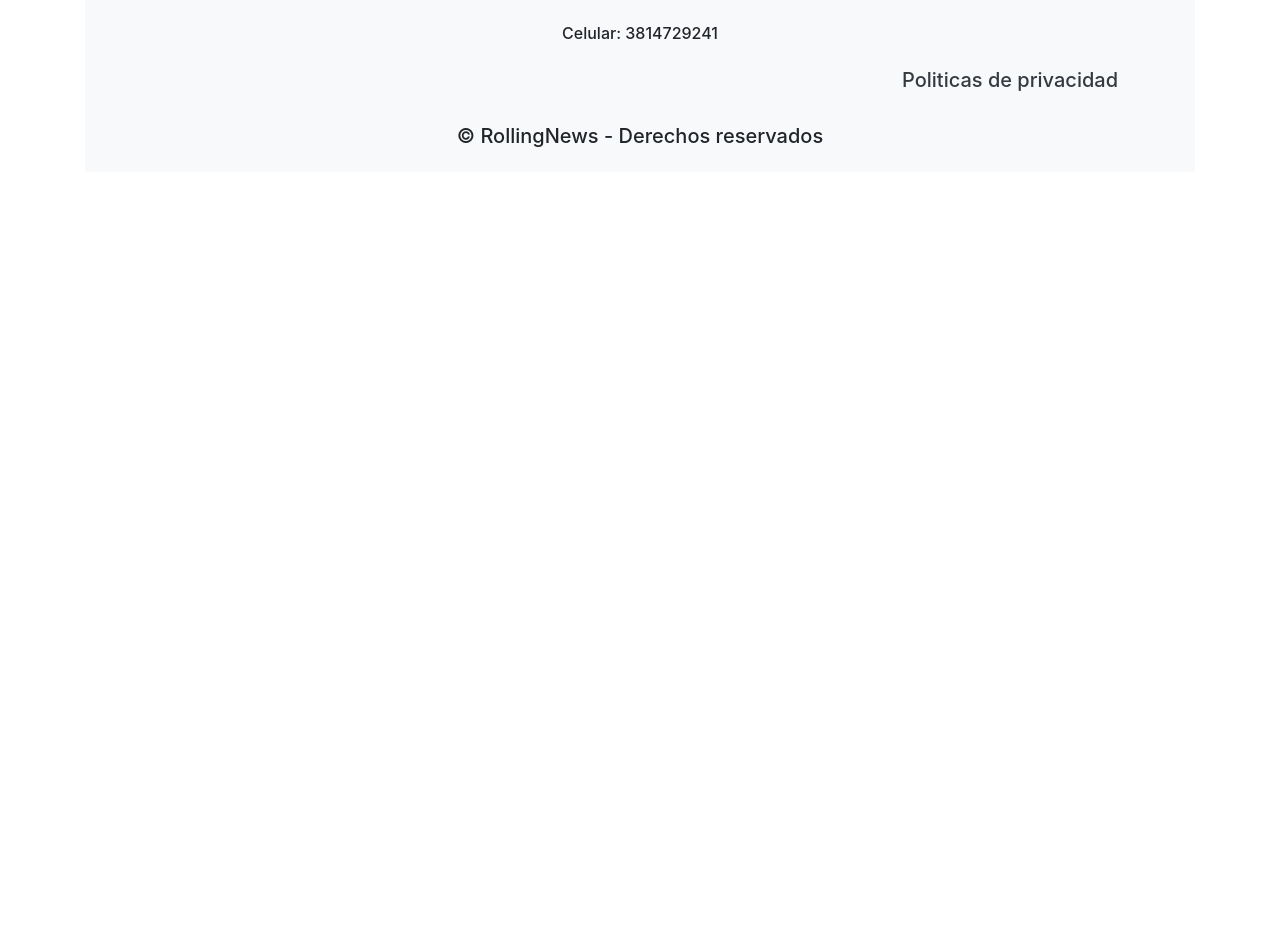
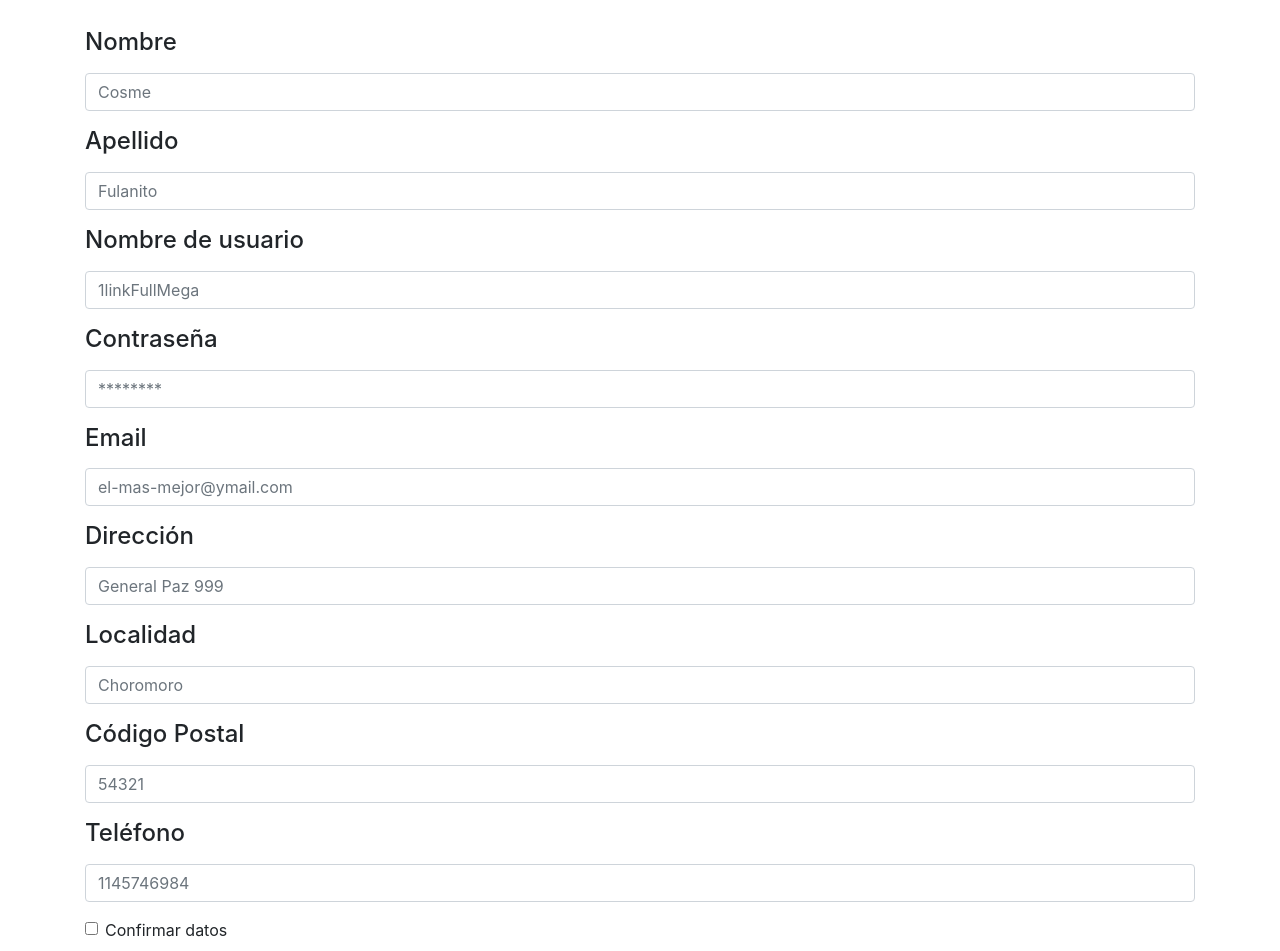
Before and after one commit to casasfranco/RollingNewsApp, a React (Create React App) app: page /admin in a window 1280 px wide. Shown: the part 2881-3832 px from the top of the page. Before the commit the page ends 3061 px from the top, so only its background shows below. Built offline with nearby package versions, Linux system fonts and the light colour scheme; no server answers; grey boxes are pictures that could not be loaded.

Commit message:
Se maqueto el formulario de registro y se empezó con la validacion de los campos

```diff
--- a/src/App.js
+++ b/src/App.js
@@ -8,6 +8,7 @@ import Navegacion from "./components/common/Navegacion";
 import Categoria from "./components/common/Administrador/Categorias/Categoria";
 import FormCat from "./components/common/Administrador/Categorias/FormCat";
 import Bienvenida from "./components/common/Administrador/Admin/Bienvenida";
+import Registro from "./components/common/Administrador/Usuario/Registro";
 function App() {
   return (
     <div>
@@ -44,6 +45,8 @@ function App() {
         ></Route>
 
         <Principal></Principal>
+        <Registro></Registro>
+
 
         <Footer></Footer>
       </Router>
--- /dev/null
+++ b/src/components/common/Administrador/Usuario/Registro.js
@@ -0,0 +1,273 @@
+import React from "react";
+import { Container, Jumbotron } from "react-bootstrap";
+import Form from "react-bootstrap/Form";
+import Button from "react-bootstrap/Button";
+import { useForm } from "react-hook-form";
+
+const Registro = () => {
+  const { register, errors, handleSubmit } = useForm();
+
+  const onSubmit = async (data, e) => {
+    console.log("a  verrr si funciona");
+    const usuario = {
+      nombre: data.nombre,
+      apellido: data.apellido,
+      nombreUsuario: data.nombreUsuario,
+      passUsuario: data.passUsuario,
+      emailUsuario: data.emailUsuario,
+      direccionUsuario: data.direccionUsuario,
+      localidadUsuario: data.localidadUsuario,
+      cpUsuario: data.cpUsuario,
+      numTelefonoUsuario: data.numTelefonoUsuario,
+      perfilUsuario: "publico",
+      estadoUsuario: false,
+    };
+  };
+
+  return (
+    <div>
+      <Container>
+        <Jumbotron className="text-center">
+          <h1>Suscripción</h1>
+          <h5>
+            Completa el formulario para recibir toda la información del pais y
+            el mundo en un instante.
+          </h5>
+        </Jumbotron>
+        <Form onSubmit={handleSubmit(onSubmit)}>
+          <Form.Group controlId="formBasicEmail">
+            <Form.Label>
+              <h4>Nombre</h4>
+            </Form.Label>
+            <Form.Control
+              type="text"
+              placeholder="Cosme"
+              name="nombre"
+              ref={register({
+                required: {
+                  value: true,
+                  message: "Ingrese su nombre",
+                },
+                maxLength: {
+                  value: true,
+                  message: "No más de 15 caracteres",
+                },
+                minLength: {
+                  value: true,
+                  message: "Minimo aceptado 4 caracteres",
+                },
+                pattern: {
+                  value: /^[A-Za-z\s]+$/,
+                  message: "Ingrese un nombre válido",
+                },
+              })}
+            />
+            <span id="errorNombre" className="text-danger mb-2">
+              {errors?.nombreCategoria?.message}
+            </span>
+          </Form.Group>
+          <Form.Group controlId="formBasicPassword">
+            <Form.Label>
+              <h4>Apellido</h4>
+            </Form.Label>
+            <Form.Control
+              type="text"
+              placeholder="Fulanito"
+              name="nombre"
+              ref={register({
+                required: {
+                  value: true,
+                  message: "Ingrese su apellido",
+                },
+                maxLength: {
+                  value: true,
+                  message: "No más de 15 caracteres",
+                },
+                minLength: {
+                  value: true,
+                  message: "Minimo aceptado 4 caracteres",
+                },
+              })}
+            />
+          </Form.Group>
+          <Form.Group controlId="formBasicPassword">
+            <Form.Label>
+              <h4>Nombre de usuario</h4>
+            </Form.Label>
+            <Form.Control
+              type="text"
+              placeholder="1linkFullMega"
+              name="apellido"
+              ref={register({
+                required: {
+                  value: true,
+                  message: "Ingrese su apellido",
+                },
+                maxLength: {
+                  value: true,
+                  message: "No más de 15 caracteres",
+                },
+                minLength: {
+                  value: true,
+                  message: "Minimo aceptado 4 caracteres",
+                },
+              })}
+            />
+          </Form.Group>
+          <Form.Group controlId="formBasicPassword">
+            <Form.Label>
+              <h4>Contraseña</h4>
+            </Form.Label>
+            <Form.Control
+              type="password"
+              placeholder="********"
+              name="pass"
+              ref={register({
+                required: {
+                  value: true,
+                  message: "Ingrese una contraseña",
+                },
+                maxLength: {
+                  value: true,
+                  message: "No más de 15 caracteres",
+                },
+                minLength: {
+                  value: true,
+                  message: "Minimo aceptado 8 caracteres",
+                },
+              })}
+            />
+          </Form.Group>
+          <Form.Group controlId="formBasicPassword">
+            <Form.Label>
+              <h4>Email</h4>
+            </Form.Label>
+            <Form.Control
+              type="email"
+              placeholder="el-mas-mejor@ymail.com"
+              name="email"
+              ref={register({
+                required: {
+                  value: true,
+                  message: "Ingrese su correo electrónico",
+                },
+                maxLength: {
+                  value: true,
+                  message: "No más de 30 caracteres",
+                },
+                minLength: {
+                  value: true,
+                  message: "Minimo aceptado 15 caracteres",
+                },
+              })}
+            />
+          </Form.Group>
+          <Form.Group controlId="formBasicPassword">
+            <Form.Label>
+              <h4>Dirección</h4>
+            </Form.Label>
+            <Form.Control
+              type="text"
+              placeholder="General Paz 999"
+              name="direccion"
+              ref={register({
+                required: {
+                  value: true,
+                  message: "Ingrese una direccion",
+                },
+                maxLength: {
+                  value: true,
+                  message: "No más de 15 caracteres",
+                },
+                minLength: {
+                  value: true,
+                  message: "Minimo aceptado 10 caracteres",
+                },
+              })}
+            />
+          </Form.Group>
+          <Form.Group controlId="formBasicPassword">
+            <Form.Label>
+              <h4>Localidad</h4>
+            </Form.Label>
+            <Form.Control
+              type="text"
+              placeholder="Choromoro"
+              name="localidad"
+              ref={register({
+                required: {
+                  value: true,
+                  message: "Ingrese una localidad",
+                },
+                maxLength: {
+                  value: true,
+                  message: "No más de 15 caracteres",
+                },
+                minLength: {
+                  value: true,
+                  message: "Minimo aceptado 8 caracteres",
+                },
+              })}
+            />
+          </Form.Group>
+          <Form.Group controlId="formBasicPassword">
+            <Form.Label>
+              <h4>Código Postal</h4>
+            </Form.Label>
+            <Form.Control
+              type="text"
+              placeholder="54321"
+              name="cp"
+              ref={register({
+                required: {
+                  value: true,
+                  message: "Ingrese su código postal",
+                },
+                maxLength: {
+                  value: true,
+                  message: "No más de 8 caracteres",
+                },
+                minLength: {
+                  value: true,
+                  message: "Minimo aceptado 4 caracteres",
+                },
+              })}
+            />
+          </Form.Group>
+          <Form.Group controlId="formBasicPassword">
+            <Form.Label>
+              <h4>Teléfono</h4>
+            </Form.Label>
+            <Form.Control
+              type="text"
+              placeholder="1145746984"
+              name="telefono"
+              ref={register({
+                required: {
+                  value: true,
+                  message: "Ingrese un telefono",
+                },
+                maxLength: {
+                  value: true,
+                  message: "No más de 15 caracteres",
+                },
+                minLength: {
+                  value: true,
+                  message: "Minimo aceptado 10 caracteres",
+                },
+              })}
+            />
+          </Form.Group>
+          <Form.Group controlId="formBasicCheckbox">
+            <Form.Check type="checkbox" label="Confirmar datos" />
+          </Form.Group>
+          <Button variant="danger" type="submit">
+            Registrar
+          </Button>
+        </Form>
+      </Container>
+    </div>
+  );
+};
+
+export default Registro;
```
Also changed, not shown: 1 other file (tests, documents, lock files or other folders).
